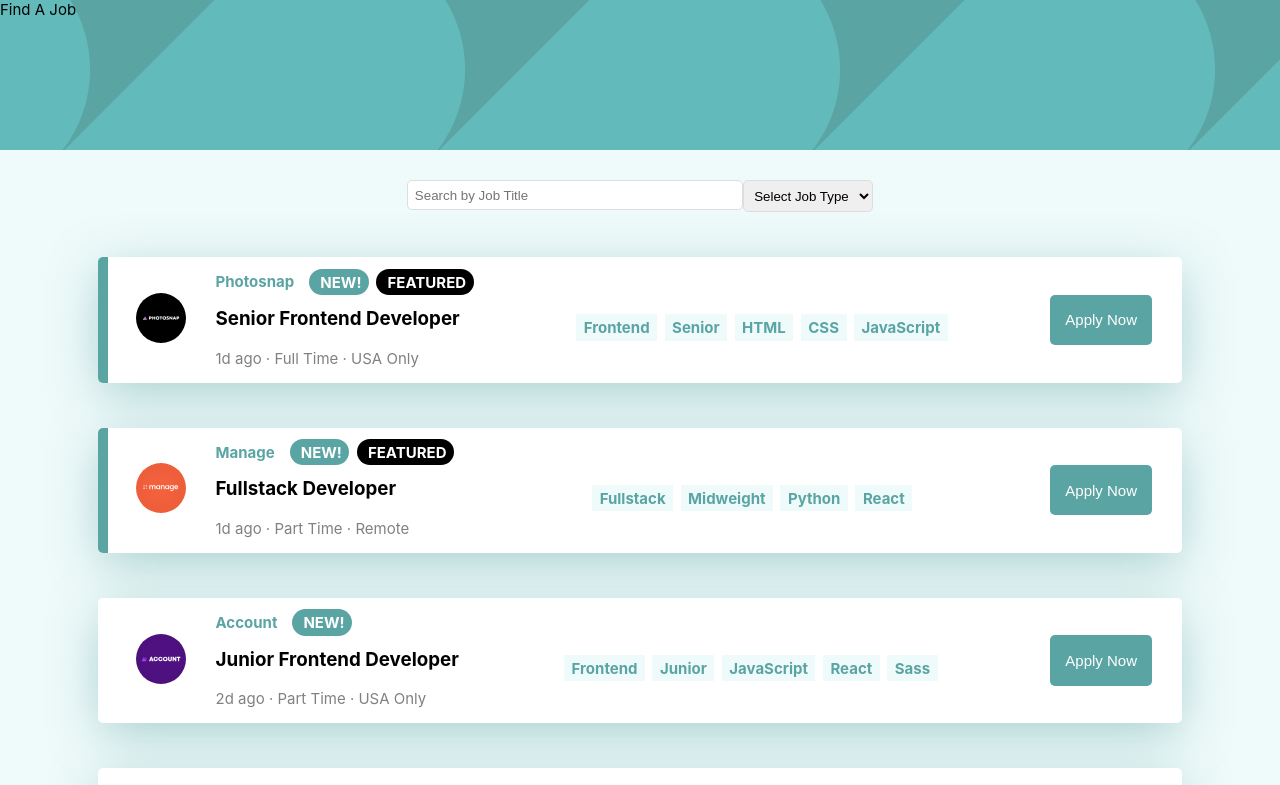
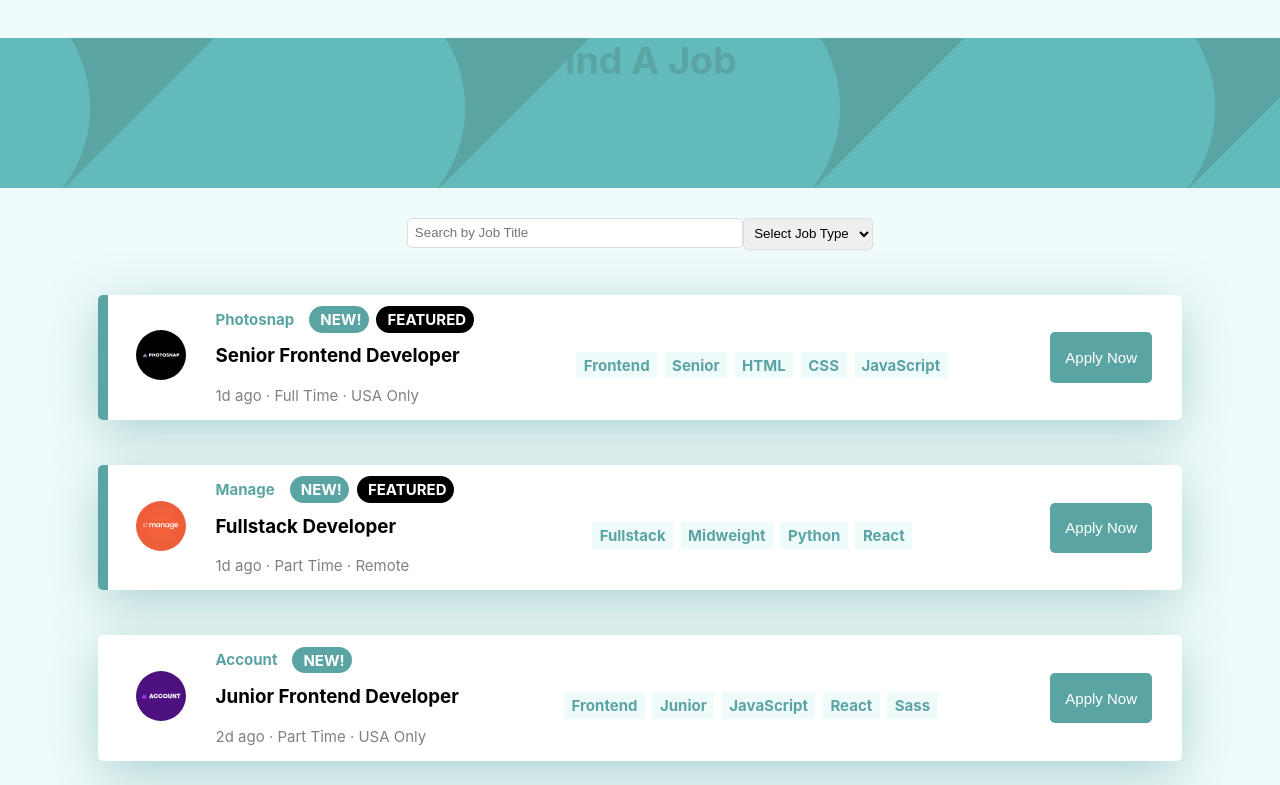
Before and after one commit to neeraj1912/FindJob, a React (Create React App) app: page / in a window 1280 px wide. Shown: the top 785 px of the page. Built offline with nearby package versions, Linux system fonts and the light colour scheme.

Commit message:
Update Jobs.css

```diff
--- a/src/components/Jobs.css
+++ b/src/components/Jobs.css
@@ -1,3 +1,13 @@
+/* Center and Style the Header */
+header {
+    text-align: center;
+    font-size: 2.5em; /* Adjust size as needed */
+    font-weight: bold;
+    margin-top: 1em;
+    color: var(--dark-green); /* Optional: use your theme color */
+}
+
+
 /* Pagination Controls */
 .pagination-controls {
     display: flex;
```
